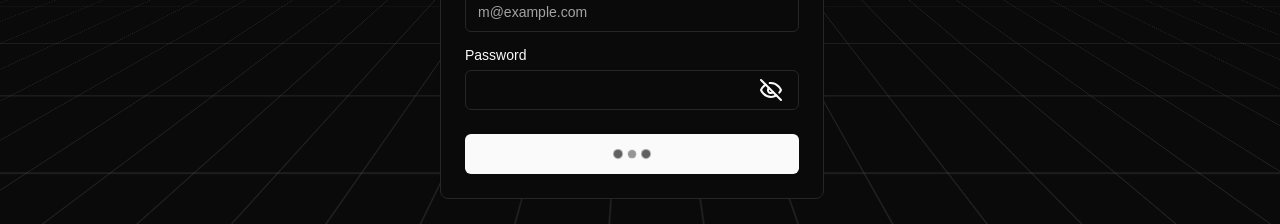
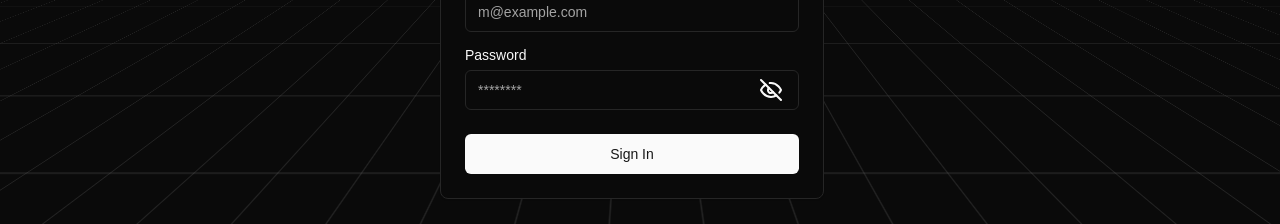
Before and after one commit to vishal0316/Quickflow-URLshortner, a React (Vite) app: page /auth in a window 1280 px wide. Shown: the part 340-564 px from the top of the page. Built offline with nearby package versions, Linux system fonts and the light colour scheme.

Commit message:
Fixed animation in login page with Yup Validation and State manage of submiting and errors

```diff
--- a/src/components/login.jsx
+++ b/src/components/login.jsx
@@ -18,8 +18,11 @@ import Error from "./error";
 import * as Yup from "Yup";
 
 const Login = () => {
-  const [errors, setErrors] = useState([]);
-
+  const [formState, setFormState] = useState({
+    isValidForm: false,
+    isSubmitting: false,
+    errors: [],
+  });
   const [formData, setFormData] = useState({
     email: "",
     password: "",
@@ -31,7 +34,11 @@ const Login = () => {
   };
 
   const handleLogin = async () => {
-    setErrors([]);
+    setFormState({
+      isSubmitting: true,
+      isValidForm: false,
+      errors: [],
+    });
     try {
       const schema = Yup.object().shape({
         email: Yup.string()
@@ -42,13 +49,21 @@ const Login = () => {
           .required("Password is required"),
       });
       await schema.validate(formData, { abortEarly: false });
+      setFormState({
+        isSubmitting: false,
+        isValidForm: true,
+        errors: [],
+      });
     } catch (e) {
       const newErrors = {};
       e?.inner?.forEach((err) => {
         newErrors[err.path] = err.message;
       });
-
-      setErrors(newErrors);
+      setFormState({
+        isSubmitting: false,
+        isValidForm: false,
+        errors: newErrors,
+      });
     }
   };
 
@@ -72,21 +87,27 @@ const Login = () => {
             <Label htmlFor="email">Email</Label>
             <Input
               id="email"
+              name="email"
               type="email"
               placeholder="m@example.com"
               required
               onChange={handleInputChange}
             />
-            {errors.email && <Error message={errors.email} />}
+            {formState.errors.email && (
+              <Error message={formState.errors.email} />
+            )}
           </div>
           <div className="grid gap-2 relative">
             <Label htmlFor="password">Password</Label>
             <div className="flex items-center">
               <Input
+                name="password"
                 id="password"
                 type={passwordVisible ? "text" : "password"}
                 required
+                placeholder="********"
                 className=""
+                onChange={handleInputChange}
               />
               <button
                 type="button"
@@ -96,12 +117,22 @@ const Login = () => {
                 {passwordVisible ? <Eye /> : <EyeOff />}
               </button>
             </div>
-            {errors.password && <Error message={errors.password} />}
+            {formState.errors.password && (
+              <Error message={formState.errors.password} />
+            )}
           </div>
         </CardContent>
         <CardFooter>
-          <ConfettiButton onClick={handleLogin} className="w-full">
-            {true ? <BeatLoader size={10} color="#262626" /> : "Sign In"}
+          <ConfettiButton
+            className="w-full"
+            onClick={handleLogin}
+            triggerAnimation={formState.isValidForm}
+          >
+            {formState.isSubmitting ? (
+              <BeatLoader size={10} color="#262626" />
+            ) : (
+              "Sign In"
+            )}
           </ConfettiButton>
         </CardFooter>
       </Card>
--- a/src/components/magicui/confetti.tsx
+++ b/src/components/magicui/confetti.tsx
@@ -98,21 +98,28 @@ interface ConfettiButtonProps extends ButtonProps {
   options?: ConfettiOptions &
     ConfettiGlobalOptions & { canvas?: HTMLCanvasElement };
   children?: React.ReactNode;
+  triggerAnimation?: boolean;
 }
 
-function ConfettiButton({ options, children, ...props }: ConfettiButtonProps) {
-  const handleClick = (event: React.MouseEvent<HTMLButtonElement>) => {
-    const rect = event.currentTarget.getBoundingClientRect();
-    const x = rect.left + rect.width / 2;
-    const y = rect.top + rect.height / 2;
-    confetti({
-      ...options,
-      origin: {
-        x: x / window.innerWidth,
-        y: y / window.innerHeight,
-      },
-    });
-  };
+function ConfettiButton({
+  options,
+  children,
+  triggerAnimation,
+  ...props
+}: ConfettiButtonProps) {
+  useEffect(() => {
+    if (triggerAnimation) {
+      confetti({
+        ...options,
+        origin: {
+          x: 0.5,
+          y: 0.5,
+        },
+      });
+    }
+  }, [triggerAnimation, options]);
+
+  const handleClick = (event: React.MouseEvent<HTMLButtonElement>) => {};
 
   return (
     <Button onClick={handleClick} {...props}>
```
